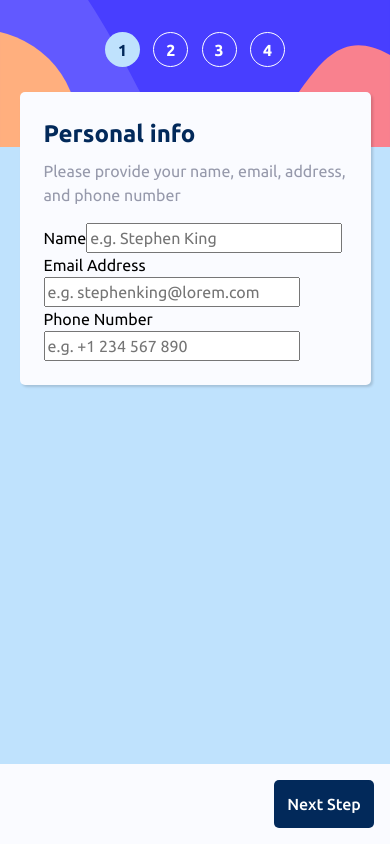
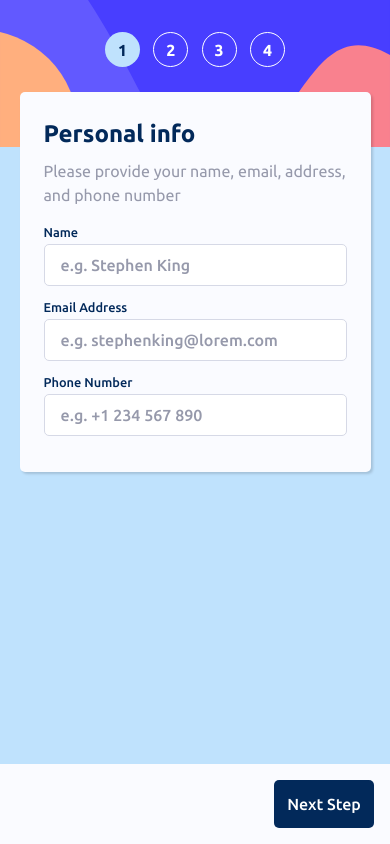
Before and after one commit to sodiqsanusi/multi-step-form, a Next.js app: page / in a window 390 px wide. Built offline with nearby package versions, Linux system fonts and the light colour scheme.

Commit message:
Done with the main styling of the first step (Mobile)

```diff
--- a/pages/index.js
+++ b/pages/index.js
@@ -1,7 +1,8 @@
-import Head from 'next/head'
-import { useContext, useEffect } from 'react'
-import { globalContext } from '../globalContext'
+import Head from 'next/head';
+import { useContext, useEffect } from 'react';
+import { globalContext } from '../globalContext';
 import Container from '../components/container/container';
+import styles from '../styles/index.module.css';
 
 export default function Home() {
 
@@ -19,21 +20,21 @@ export default function Home() {
         <h1>Personal info</h1>
         <h2>Please provide your name, email, address, and phone number</h2>
         <form>
-          <div>
+          <div className={styles.container}>
             <label htmlFor="name">Name</label>
             <input
              type="text" name="Name" id="name"
              placeholder='e.g. Stephen King'
             />
           </div>
-          <div>
+          <div className={styles.container}>
             <label htmlFor="email">Email Address</label>
             <input
              name="Email" id="email" type='email'
              placeholder='e.g. stephenking@lorem.com'
             />
           </div>
-          <div>
+          <div className={styles.container}>
             <label htmlFor="number">Phone Number</label>
             <input
              type="text" name="Phone Number" id="number"
--- /dev/null
+++ b/styles/index.module.css
@@ -0,0 +1,26 @@
+.container{
+  display: flex;
+  flex-direction: column;
+  row-gap: .1em;
+  margin-bottom: .75em;
+}
+.container label{
+  color: var(--marineBlue);
+  font-size: .8rem;
+  font-weight: 500;
+}
+.container input{
+  cursor: pointer;
+  width: 100%;
+  outline: none;
+  border: 1px solid var(--lightGray);
+  padding: .5em 1em;
+  padding-right: 0;
+  border-radius: 5px;
+  color: var(--marineBlue);
+  font-weight: 500;
+}.container input::placeholder{
+  color: var(--coolGray);
+}.container input:hover, .container input:focus{
+  border-color: var(--marineBlue);
+}
```
